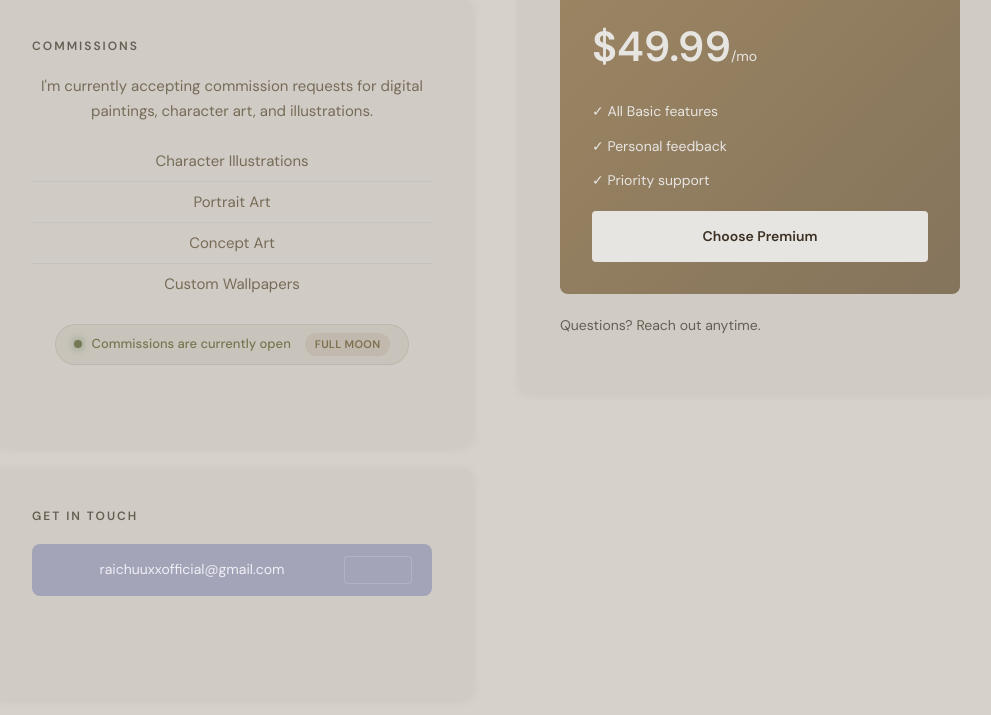
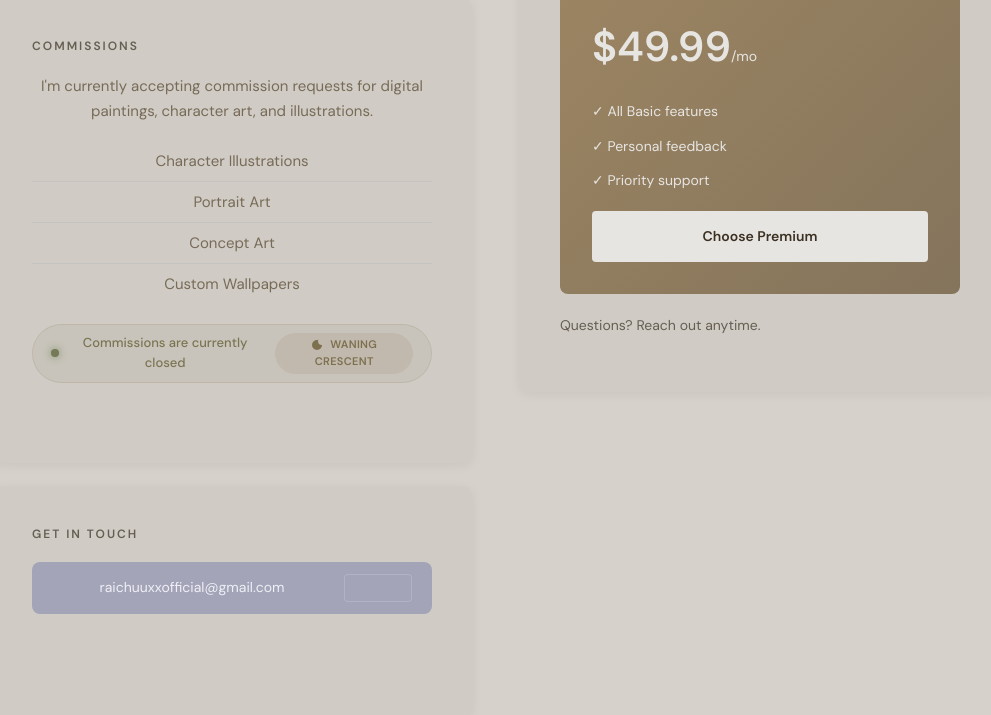
Before and after one commit to CattySmoothy/CattySmoothy, a Flask app: page /about in a window 1280 px wide. Shown: the part 983-1698 px from the top of the page, without its empty margins (144-1135 px from the left). Run offline with Flask 3, Linux system fonts and the light colour scheme.

Commit message:
Set commission status to closed with Waning Crescent badge and crescent moon icon

```diff
--- a/templates/about.html
+++ b/templates/about.html
@@ -54,8 +54,13 @@
                     </ul>
                     <div class="commission-status">
                         <span class="status-dot"></span>
-                        <span class="status-label">Commissions are currently open</span>
-                        <span class="status-moon">Full Moon</span>
+                        <span class="status-label">Commissions are currently closed</span>
+                        <span class="status-moon">
+                            <svg viewBox="0 0 24 24" width="12" height="12" fill="currentColor" style="vertical-align: middle; margin-right: 4px;">
+                                <path d="M12 2a10 10 0 1 0 10 10 8 8 0 0 1-8-8 8 8 0 0 1 8-8z"/>
+                            </svg>
+                            Waning Crescent
+                        </span>
                     </div>
                 </div>
             </section>
```
